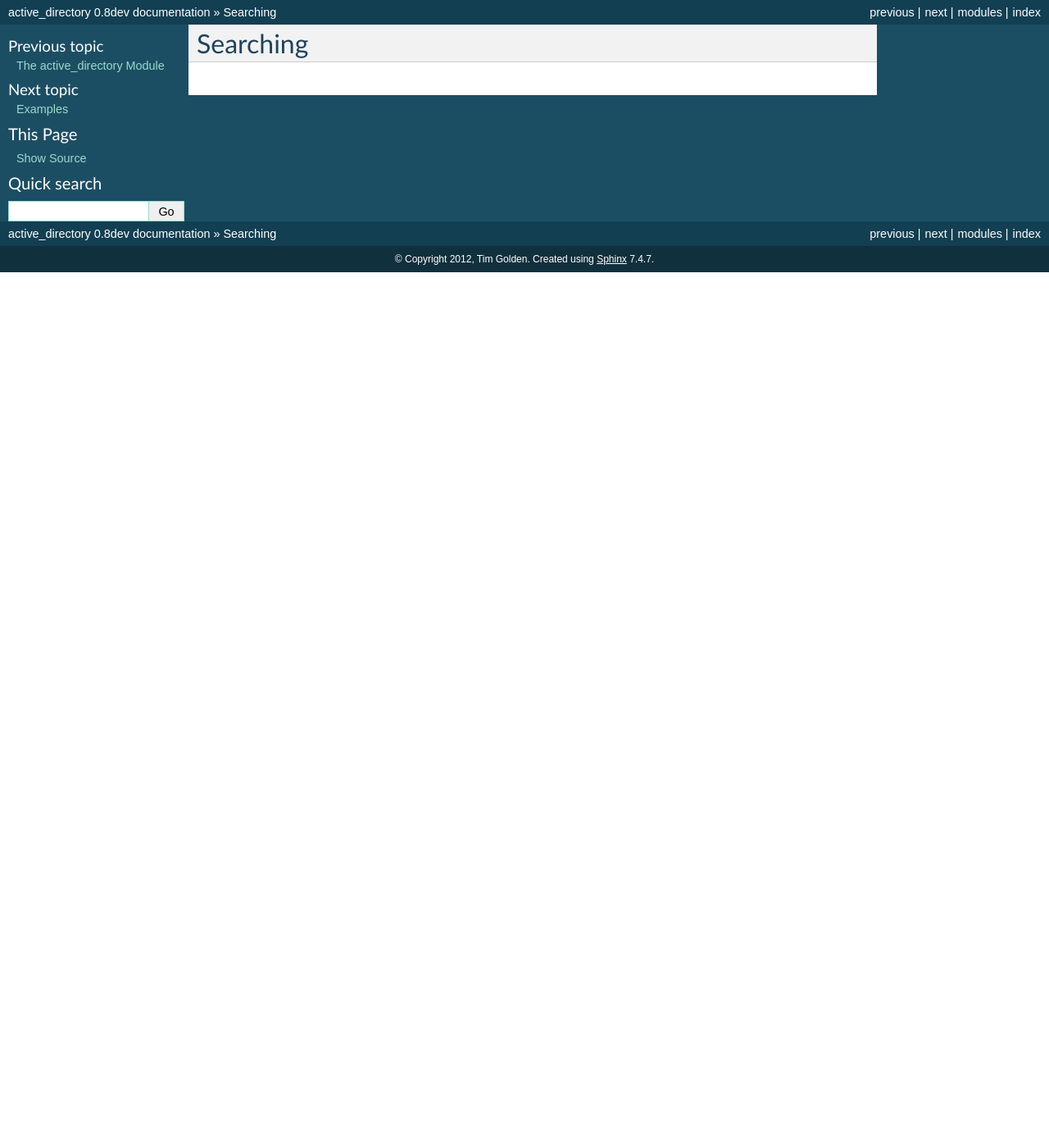
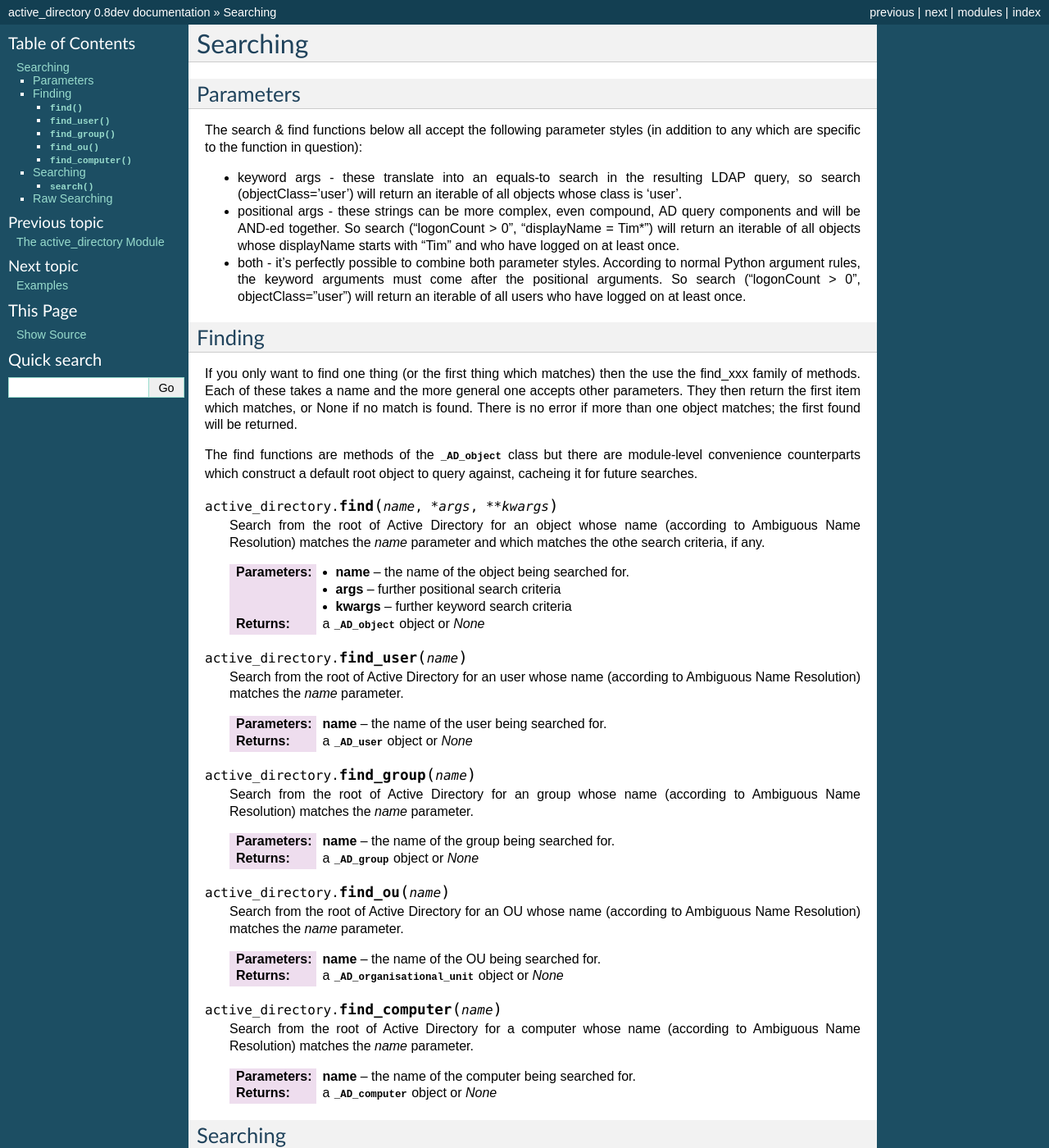
Before and after one commit to tjguk/active_directory, a Sphinx documentation site: the page built from docs/searching.rst, in a window 1280 px wide and 1400 px high. Shown: the whole window at 82% size. Built offline with Sphinx 7.4.7, drawn with Linux system fonts in a browser that asks for light colours; some of the changed text lies outside the part shown.

Commit message:
More doc work, starting on finding/searching

```diff
--- a/active_directory.py
+++ b/active_directory.py
@@ -894,8 +894,8 @@
 #
 # Convenience functions for common needs
 #
-def find (name):
-  return root ().find (name)
+def find (name, *args, **kwargs):
+  return root ().find (name, *args, **kwargs)
 
 def find_user (name=None):
   return root ().find_user (name)
--- a/docs/cookbook/searching.rst
+++ b/docs/cookbook/searching.rst
@@ -16,7 +16,7 @@
 
 Discussion
 ~~~~~~~~~~
-The :func:`find_user` convenience uses a cached AD root and
+The :func:`find_user` convenience function uses a cached AD root and
 returns the first object which is a User and a Person (without
 which computers accounts would be returned). The search uses
 the built-in Ambiguous Name Resolution so all likely name fields
--- a/docs/searching.rst
+++ b/docs/searching.rst
@@ -1,4 +1,124 @@
-..  module:: winshell
+..  module:: active_directory
 
 Searching
 =========
+
+Parameters
+----------
+
+The search & find functions below all accept the following parameter styles
+(in addition to any which are specific to the function in question):
+
+* keyword args - these translate into an equals-to search in the resulting
+  LDAP query, so search (objectClass='user') will return an iterable of all
+  objects whose class is 'user'.
+* positional args - these strings can be more complex, even compound, AD query components and
+  will be AND-ed together. So search ("logonCount > 0", "displayName = Tim*")
+  will return an iterable of all objects whose displayName starts with "Tim"
+  and who have logged on at least once.
+* both - it's perfectly possible to combine both parameter styles. According
+  to normal Python argument rules, the keyword arguments must come after the
+  positional arguments. So search ("logonCount > 0", objectClass="user")
+  will return an iterable of all users who have logged on at least once.
+
+Finding
+-------
+
+If you only want to find one thing (or the first thing which matches) then
+the use the find_xxx family of methods. Each of these takes a name and
+the more general one accepts other parameters. They then return the first
+item which matches, or None if no match is found. There is no error if
+more than one object matches; the first found will be returned.
+
+The find functions are methods of the :class:`_AD_object` class but there
+are module-level convenience counterparts which construct a default root
+object to query against, cacheing it for future searches.
+
+..  py:function:: find (name, *args, **kwargs)
+
+    Search from the root of Active Directory for an object whose name (according
+    to Ambiguous Name Resolution) matches the `name` parameter and which matches
+    the othe search criteria, if any.
+
+    :param name: the name of the object being searched for.
+    :param args: further positional search criteria
+    :param kwargs: further keyword search criteria
+    :returns: a :class:`_AD_object` object or `None`
+
+..  py:function:: find_user (name)
+
+    Search from the root of Active Directory for an user whose name (according
+    to Ambiguous Name Resolution) matches the `name` parameter.
+
+    :param name: the name of the user being searched for.
+    :returns: a :class:`_AD_user` object or `None`
+
+..  py:function:: find_group (name)
+
+    Search from the root of Active Directory for an group whose name (according
+    to Ambiguous Name Resolution) matches the `name` parameter.
+
+    :param name: the name of the group being searched for.
+    :returns: a :class:`_AD_group` object or `None`
+
+..  py:function:: find_ou (name)
+
+    Search from the root of Active Directory for an OU whose name (according
+    to Ambiguous Name Resolution) matches the `name` parameter.
+
+    :param name: the name of the OU being searched for.
+    :returns: a :class:`_AD_organisational_unit` object or `None`
+
+..  py:function:: find_computer (name)
+
+    Search from the root of Active Directory for a computer whose name (according
+    to Ambiguous Name Resolution) matches the `name` parameter.
+
+    :param name: the name of the computer being searched for.
+    :returns: a :class:`_AD_computer` object or `None`
+
+Searching
+---------
+
+If you want to find the set of objects matching some criteria the use
+the search method. It accepts arbitrary parameters from which it constructs
+a valid search string. It returns a (possibly empty) iterator over the matches
+returned from Active Directory.
+
+The search function is a method of the :class:`_AD_object` class but there
+is a module-level counterpart which constructs a default root
+object to query against, cacheing it for future searches.
+
+..  py:function:: search (*args, **kwargs)
+
+    Search from the root of Active Directory for all objects which
+    match the criteria given.
+
+    :param args: further positional search criteria
+    :param kwargs: further keyword search criteria
+    :returns: an iterator of :class:`_AD_object` objects
+
+Raw Searching
+-------------
+
+The quickest searching, but requiring the most work up front, is to use
+the :func:`search_ex` function whose only parameter is a well-formed Active
+Directory search string and which returns an iterator of :class:`ADO_object`.
+The search string can be conventional LDAP format or a sort of stunted SQL
+accepted by Active Directory.
+
+This is the easiest way to run an existing query (eg from a mailing list
+or a webpage) against Active Directory::
+
+  import active_directory
+
+  root = "LDAP://dc=local,dc=westpark"
+  query_string = """SELECT
+    distinguishedName
+  FROM
+    %s
+  WHERE
+    objectClass = 'user'
+  """ % root
+  for result in active_directory.search_ex (query_string):
+    print result.distinguishedName
```
